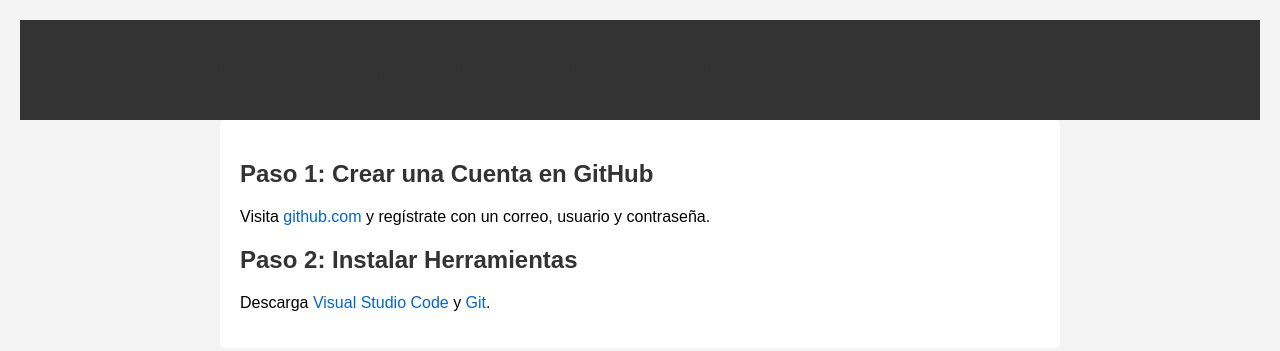
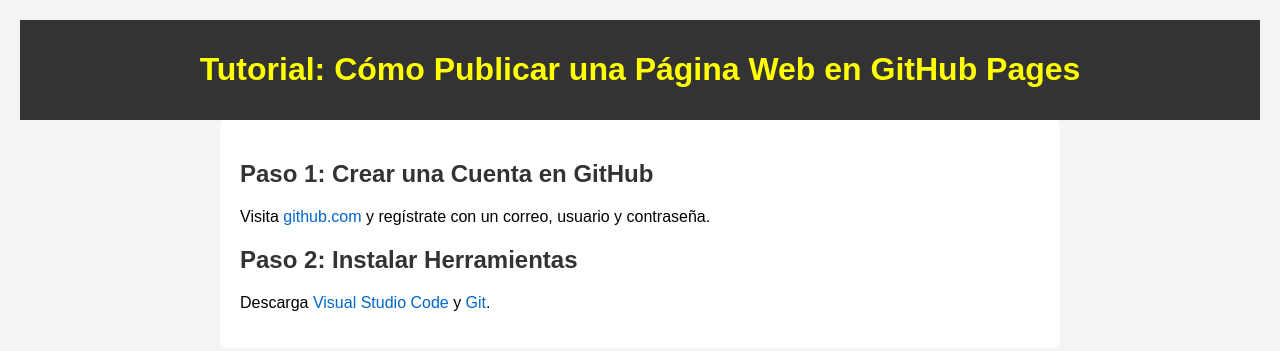
Before and after one commit to albosi/Turadesarrollo, a plain HTML site: page index.html in a window 1280 px wide. Drawn offline with Linux system fonts and the light colour scheme.

Commit message:
Update styles.css

```diff
--- a/styles.css
+++ b/styles.css
@@ -17,7 +17,10 @@ main {
     padding: 20px;
     border-radius: 5px;
 }
-h1, h2 {
+h1{
+    color: yellow;
+}
+h2 {
     color: #333;
 }
 a {
@@ -26,4 +29,5 @@ a {
 }
 a:hover {
     text-decoration: underline;
+
 }
```
